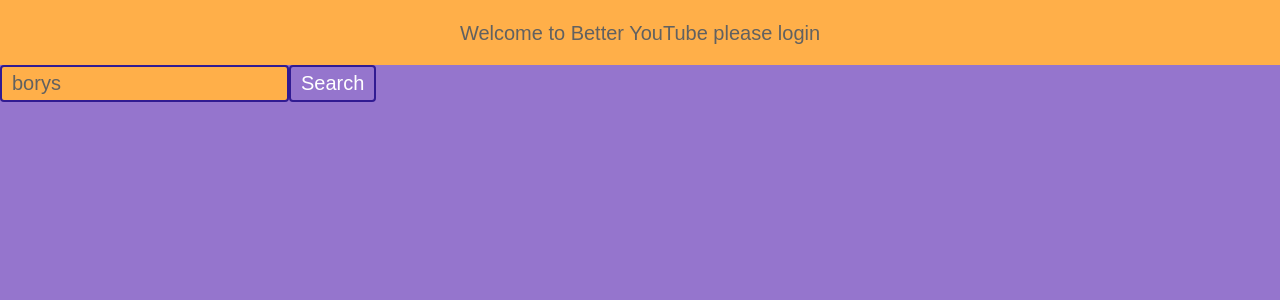
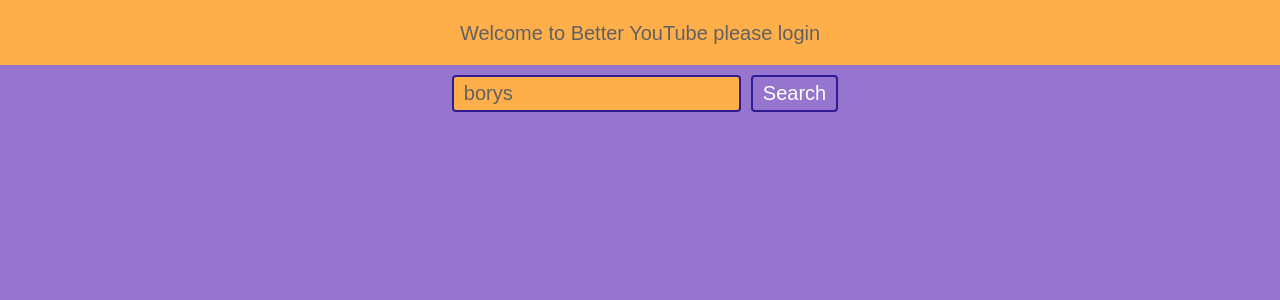
Before and after one commit to m-przybylski/test-app, an Angular app: page / in a window 1280 px wide. Shown: the top 300 px of the page. Built offline with nearby package versions, Linux system fonts and the light colour scheme.

Commit message:
style for search result

```diff
--- a/src/app/UI/search/search.component.html
+++ b/src/app/UI/search/search.component.html
@@ -1,8 +1,12 @@
-<input type='text' #input value='borys'>
-<button (click)='search(input.value)'>Search</button>
-<a>
-  <div *ngFor='let result of searchResult | async' [routerLink]="[result.id.videoId]">
-    <img [src]="result.snippet.thumbnails.default.url">
-    <span>{{result.snippet.title}}</span>
+<div class="search">
+  <section class="search-section">
+    <input type="text" #input value="borys" (keydown.enter)="search(input.value)">
+    <button (click)="search(input.value)">Search</button>
+  </section>
+  <div class='video-list'>
+    <a *ngFor="let result of searchResult | async" class="video-tile" [routerLink]="[result.id.videoId]">
+      <img class="video-tile-image" [src]="result.snippet.thumbnails.default.url">
+      <span class="video-tile-title">{{result.snippet.title}}</span>
+    </a>
   </div>
-</a>
+</div>
--- a/src/styles/styles.scss
+++ b/src/styles/styles.scss
@@ -5,12 +5,20 @@
   display: flex;
   flex-direction: row;
 }
+%flex-column {
+  display: flex;
+  flex-direction: column;
+}
 
 body,
 html {
   height: 100%;
   font-size: 20px;
   font-family: Arial, Helvetica, sans-serif;
+}
+
+body {
+  background-color: $primary;
 }
 
 button {
@@ -27,14 +35,14 @@
   background-color: $accent;
   color: $accent-text;
   border-radius: 4px;
-  margin-bottom: 7px;
   font-size: 1em;
   line-height: 1em;
   padding: 0.25em 0.5em;
 }
 
-body {
-  background-color: $primary;
+a {
+  color: white;
+  text-decoration: none;
 }
 
 header {
@@ -70,9 +78,46 @@
   width: 350px;
   height: 200px;
   background-color: $accent;
+  input {
+    margin-bottom: 7px;
+  }
 }
 
 .error {
   margin-top: 20px;
   color: $error;
 }
+
+.search {
+  height: 100%;
+  &-section {
+    padding: 10px 0px;
+    display: flex;
+    flex-direction: row;
+    justify-content: center;
+    align-items: center;
+    & > * {
+      margin-left: 10px;
+    }
+  }
+}
+
+.video-list {
+  @extend %flex-row;
+  flex-wrap: wrap;
+  justify-content: space-around;
+}
+.video-tile {
+  @extend %flex-column;
+  background-color: $accent;
+  color: $accent-text;
+  margin: 10px;
+  padding: 20px;
+  align-items: center;
+  width: 350px;
+  height: 150px;
+  &-title {
+    text-align: center;
+    margin-top: 20px;
+  }
+}
```
